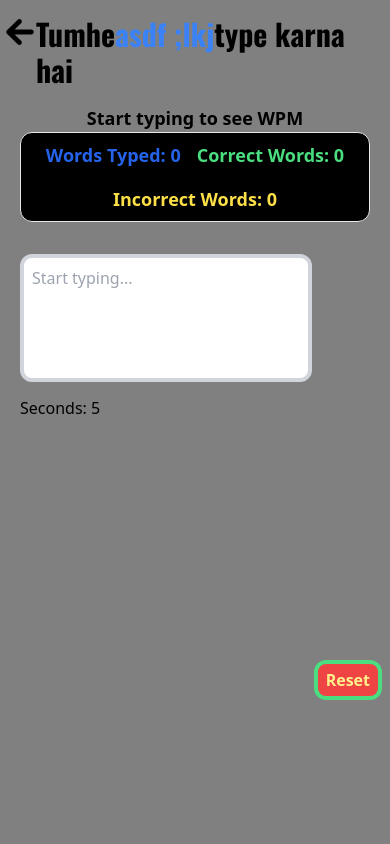
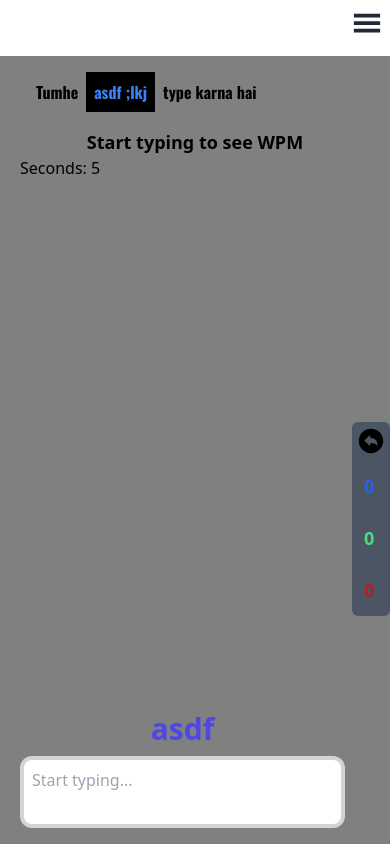
Before and after one commit to Sendhavshab/easy, a React (Vite) app: page /practicearia/lavel1/practice in a window 390 px wide. Built offline with nearby package versions, Linux system fonts and the light colour scheme.

Commit message:
some errors fixed respnsive added

```diff
--- a/src/App.jsx
+++ b/src/App.jsx
@@ -1,16 +1,35 @@
 import React, { useState } from "react";
 import AppLogic from "./AppLogic";
 import ColorPicker from "./ColorPicker";
+import MobileManu from "./MobileManu";
+import { createContext } from "react";
+
+
+
+   export const ResetEverything = createContext();
 const App = () => {
   const [bgColor, setBgColor] = useState("gray");
 
+ const handleReset = () => {
+   setInputText("");
+   setWordsTyped(0);
+   setCorrectWords(0);
+   setIncorrectWords(0);
+   localStorage.removeItem("inputText");
+ };
   return (
+
+
     <div
       className="h-screen w-screen overflow-auto relative  "
       style={{ backgroundColor: bgColor }}
     >
+      <ResetEverything.Provider value={handleReset} >
+          <MobileManu></MobileManu>
       <AppLogic></AppLogic>
+      </ResetEverything.Provider>
     </div>
+
   );
 };
 
--- a/src/AppLogic.jsx
+++ b/src/AppLogic.jsx
@@ -1,19 +1,20 @@
-import React, { useState, useEffect } from "react";
+import React, { useState, useEffect, createContext } from "react";
 import UserInput from "./UserInput";
 import { Routes, Route } from "react-router-dom";
 import LavelsComponent from "./Lavels";
 import PracticeAria from "./PracticeAria";
-const AppLogic = () => {
-  const [userWord, setUserWord] = useState([]);
-  const [UserOldInput, setUserOldInput] = useState("");
+import UserHistory from "./UserHistory";
 
 
-  useEffect(() => {
-    const storedInputText = localStorage.getItem("inputText");
-    if (storedInputText) {
-      setUserOldInput(storedInputText);
-    }
-  }, []);
+
+const AppLogic = () => {
+
+
+  const [userWord, setUserWord] = useState([]);
+
+
+
+
 
   const result = userWord.map((word, index) => {
     if (index !== 0) {
@@ -24,6 +25,7 @@ const AppLogic = () => {
   });
 
   return (
+
       <div>
         <Routes>
           <Route
@@ -34,6 +36,7 @@ const AppLogic = () => {
             path="/lavels"
             element={<LavelsComponent func={setUserWord} />}
           />
+          <Route path="/userhistory" element={<UserHistory />} />
           <Route
             path="/practicearia/:lavel/:userinput"
             element={
@@ -41,8 +44,6 @@ const AppLogic = () => {
                 userWord={userWord}
                 result={result}
                 func={setUserWord}
-              UserOldInput={UserOldInput}
-              setUserOldInput={setUserOldInput}
               ></PracticeAria>
             }
           />
--- a/src/Lavels.jsx
+++ b/src/Lavels.jsx
@@ -24,7 +24,7 @@ const objact = {
     "jag;",
     "fad;",
     "dad;",
-    "daldar;",
+    "dalda;",
     "sag;",
     "gad;",
     "gal;",
@@ -72,8 +72,7 @@ function LavelsComponent({ func }) {
         <CustomBTNOne>MANUALY TYPE WORDS</CustomBTNOne>
       </Link>
 
-      <div>
-        <div>
+      <div className="flex flex-col items-center">
         <Link to="/practicearia/lavel1/practice">
           <CustomBTNTwo onClick={LavelOne}>Lavel 1 - asdf ;lkj</CustomBTNTwo>
         </Link>
@@ -89,7 +88,6 @@ function LavelsComponent({ func }) {
         </Link>
       </div>
     </div>
-    </div>
   );
 }
 
--- /dev/null
+++ b/src/MobileManu.jsx
@@ -0,0 +1,69 @@
+import React, { memo, useContext, useState } from "react";
+import { GiHamburgerMenu } from "react-icons/gi";
+import { GoHomeFill } from "react-icons/go";
+import { Link } from "react-router-dom";
+import { MdShoppingCartCheckout } from "react-icons/md";
+import { RxCross2 } from "react-icons/rx";
+import { GoHistory } from "react-icons/go";
+import { GrClearOption } from "react-icons/gr";
+import { ResetEverything } from "./App";
+function MobileManu({ ProductsValue }) {
+  const [showManu, setShowManu] = useState(false);
+
+  function ManuOpenerClick() {
+    setShowManu(!showManu);
+  }
+
+  const handleReset = useContext(ResetEverything);
+  console.log(handleReset , 'cjdkdjdj');
+  return (
+    <div className="w-screen py-2  bg-white md:hidden z-20 min-h-14 relative ">
+      <GiHamburgerMenu
+        onClick={ManuOpenerClick}
+        className="text-3xl text-gray-800 absolute right-2"
+      />
+      {showManu && (
+        <div
+          onClick={ManuOpenerClick}
+          className={`w-screen h-screen bg-black bg-opacity-80 `}
+        >
+          <div className=" bg-indigo-900 h-full  w-3/4 fixed top-0 right-0  p-8 z-10">
+            <div className="text-xl flex flex-col gap-3">
+              <div className="flex flex-col  gap-5 font-bold  text-white ">
+                <Link
+                  to="/"
+                  onClick={ManuOpenerClick}
+                  className=" border-b-4  py-3"
+                >
+                  <GoHomeFill className="inline-block mr-2" />
+                  HOME
+                </Link>
+                <Link
+                  to="/userhistory"
+                  onClick={ManuOpenerClick}
+                  className="py-3  border-b-4 "
+                >
+                  <GoHistory className="inline-block mr-2" />
+                  HISTORY
+                </Link>
+                <Link
+                  onClick={handleReset}
+                  className="py-3 text-red-700 border-b-4 "
+                >
+                  <GrClearOption className="inline-block mr-2" />
+                  RESET
+                </Link>
+              </div>
+            </div>
+          </div>
+          <RxCross2
+            className="text-3xl font-bold fixed right-14 top-7"
+            onClick={ManuOpenerClick}
+          />
+        </div>
+      )}
+    </div>
+  );
+}
+
+export default memo(MobileManu);
--- /dev/null
+++ b/src/NextWordShow.jsx
@@ -0,0 +1,43 @@
+import React, { useEffect, useMemo, useState } from "react";
+
+function NextWordShow({ userWord, inputText, className }) {
+  const [checkedWord, setCheckWord] = useState(0);
+  const [bounceClass, seBounceClass] = useState("animate-bounce");
+  const lastWord = useMemo(
+    function () {
+      const words = inputText.split(" ");
+      const lW = words[words.length - 2];
+      console.log(lW);
+      return lW;
+    },
+    [inputText]
+  );
+
+  if (
+    userWord[checkedWord] === lastWord ||
+    userWord[checkedWord] == undefined
+  ) {
+    if (userWord[checkedWord] == undefined) {
+      setTimeout(function () {
+        setCheckWord(0);
+      }, 100);
+    } else {
+      setCheckWord(checkedWord + 1);
+    }
+  }
+
+  return (
+    <p
+      onClick={() =>
+        seBounceClass(
+          bounceClass === "animate-bounce" ? "animate-none" : "animate-bounce"
+        )
+      }
+      className={` text-3xl font-bold text-indigo-600  ${className} ${bounceClass}`}
+    >
+      {userWord[checkedWord]}
+    </p>
+  );
+}
+
+export default NextWordShow;
--- a/src/PracticeAria.jsx
+++ b/src/PracticeAria.jsx
@@ -1,6 +1,6 @@
-import React, { useState, useEffect } from "react";
+import React, { useState, useEffect, useContext } from "react";
 import TypingBox from "./TypingBox";
-import Stats from "./Starts";
+import Stats, { MobileStats } from "./Starts";
 import Highlight from "./Highlight";
 import WPM from "./WPM";
 import Timer from "./Timer";
@@ -8,19 +8,26 @@ import CustomBTNthree from "./Button/ButtonThree";
 import { IoMdArrowRoundBack } from "react-icons/io";
 import { Link, useParams } from "react-router-dom";
 import { CallLavelByPracticeAria } from "./Lavels";
+import UserHistory from "./UserHistory";
+import { ResetEverything } from "./App";
+import NextWordShow from "./NextWordShow";
 
-function PracticeAria({ userWord, result, func , UserOldInput, setUserOldInput}) {
-
-  const [copySuccess, setCopySuccess] = useState(false);
+function PracticeAria({ userWord, result, func, UserOldInput }) {
   const [ShowBackspaceMessage, setShowBackspaceMessage] = useState(false);
-  const [showAll, setShowAll] = useState(false);
   const [inputText, setInputText] = useState("");
   const [wordsTyped, setWordsTyped] = useState(0);
   const [correctWords, setCorrectWords] = useState(0);
   const [incorrectWords, setIncorrectWords] = useState(0);
 
+
+
+
+ const lavel = useParams().lavel;
+ const stringWord = useParams().userinput;
+useEffect(() => {
+  console.log("useEffecta vala code ");
   if (userWord.length === 0) {
-    const lavel = useParams().lavel;
+
 
     function Output() {
       return CallLavelByPracticeAria(lavel);
@@ -28,39 +35,27 @@ function PracticeAria({ userWord, result, func , UserOldInput, setUserOldInput})
 
     let xyz = Output();
     if (xyz === undefined) {
-      const stringWord = useParams().userinput;
       xyz = stringWord.split("+");
     }
 
+
     func(xyz);
+
   }
+}, []);
 
-  useEffect(() => {
-    const storedInputText = localStorage.getItem("inputText");
-    if (storedInputText) {
-      setUserOldInput(storedInputText);
-    }
-  }, []);
+ console.log("useEffect ke bahar vala code ");
 
-  const handleReset = () => {
-    setInputText("");
-    setWordsTyped(0);
-    setCorrectWords(0);
-    setIncorrectWords(0);
-    localStorage.removeItem("inputText");
-  };
+  const handleReset = useContext(ResetEverything)
 
-  const handleCopyClick = () => {
-    navigator.clipboard.writeText(UserOldInput);
-    setCopySuccess(true);
-  };
 
   const handleInputChange = (event) => {
     const inputValue = event.target.value.toLowerCase();
-    setInputText(inputValue);
     localStorage.setItem("inputText", inputValue);
     const typedWords = inputValue.trim().split(" ");
     const totalWords = typedWords.length;
+
+    setInputText(inputValue);
     setWordsTyped(totalWords);
     let correctCount = 0;
     let incorrectCount = 0;
@@ -75,38 +70,41 @@ function PracticeAria({ userWord, result, func , UserOldInput, setUserOldInput})
     setIncorrectWords(incorrectCount);
   };
 
-  let oldInput;
-  if (UserOldInput !== "") {
-    if (UserOldInput.split(" ").length > 5) {
-      oldInput = (
-        <>
-          <p>
-            Your old input is:{" "}
-            {showAll ? UserOldInput : UserOldInput.substring(0, 5) + "..."}{" "}
-          </p>
-          <button onClick={() => setShowAll(!showAll)}>
-            Show {showAll ? "less" : "more"}
-          </button>
-        </>
-      );
-    } else {
-      oldInput = <p>Your old input is: {UserOldInput}</p>;
-    }
-  }
+  // let oldInput;
+  // if (UserOldInput !== "") {
+  //   if (UserOldInput.split(" ").length > 5) {
+  //     oldInput = (
+  //       <>
+  //         <p>
+  //           Your old input is:{" "}
+  //           {showAll ? UserOldInput : UserOldInput.substring(0, 5) + "..."}{" "}
+  //         </p>
+  //         <button onClick={() => setShowAll(!showAll)}>
+  //           Show {showAll ? "less" : "more"}
+  //         </button>
+  //       </>
+  //     );
+  //   } else {
+  //     oldInput = <p>Your old input is: {UserOldInput}</p>;
+  //   }
+  // }
 
   return (
     <div className="px-5 w-screen h-screen md:mt-6">
       <Link to="/">
-        <IoMdArrowRoundBack className="fixed left-0 top-3" size={40} />
+        <IoMdArrowRoundBack
+          className="fixed hidden md:block left-0 top-3"
+          size={40}
+        />
       </Link>
-
       <Highlight userInput={inputText} userWord={userWord} />
-      <h2 className="text-3xl m-4 hading-font">
+      <h2 className="md:text-3xl m-4 hading-font">
         Tumhe
-        <span className="text-blue-500">{result}</span>
+        <span className="text-blue-500 mx-2 bg-black p-2 inline-block">
+          {result}
+        </span>
         type karna hai
       </h2>
-
       <div className="md:mt-4">
         <WPM inputText={inputText} />
         <Stats
@@ -114,32 +112,32 @@ function PracticeAria({ userWord, result, func , UserOldInput, setUserOldInput})
           correctWords={correctWords}
           incorrectWords={incorrectWords}
         />
+        <MobileStats
+          wordsTyped={wordsTyped}
+          correctWords={correctWords}
+          incorrectWords={incorrectWords}
+        ></MobileStats>
       </div>
-      <div className="mt-4">
-        {oldInput}
-        {copySuccess && <p>Copied!</p>}
-        {oldInput ? (
-          <CustomBTNthree onClick={handleCopyClick}>Copy</CustomBTNthree>
-        ) : (
-          true
-        )}
-      </div>
+      <UserHistory mainDivClass="hidden md:block"></UserHistory>
       <TypingBox
+        inputText={inputText}
+        userWord={userWord}
         value={inputText}
         onChange={handleInputChange}
         setShowBackspaceMessage={setShowBackspaceMessage}
       />
       <Timer />
       <button
-        className="text-yellow-200 bg-red-500 px-2 md:px-6 py-1 md:py-2 fixed right-2 bottom-36 border-4
+        className=" hidden md:block text-yellow-200 bg-red-500 px-2 md:px-6 py-1 md:py-2 fixed right-2 bottom-36 border-4
          border-green-400 rounded-xl border-solid font-bold transition duration-500 ease-in-out transform hover:scale-110"
         onClick={handleReset}
       >
         Reset
       </button>
+
       {ShowBackspaceMessage && (
         <p className="bg-black font-bold text-slate-300 inline-block px-5 rounded-md py-1 fixed right-1">
-          backspace key don't allowed
+          backspace key don't allowed!
         </p>
       )}
     </div>
--- a/src/Starts.jsx
+++ b/src/Starts.jsx
@@ -1,8 +1,33 @@
-import React from "react";
+import React, { useState } from "react";
+import { IoArrowRedoCircle, IoArrowUndoCircle } from "react-icons/io5";
+
+export function MobileStats({ wordsTyped, correctWords, incorrectWords }) {
+  const [showName, setSowNmae] = useState(false);
+
+  return (
+    <div className="md:hidden flex flex-col gap-2  bg-gray-600 fixed right-0 rounded-md  top-1/2  p-1 text-3xl">
+      {showName ? (
+        <IoArrowRedoCircle onClick={() => setSowNmae(!showName)} />
+      ) : (
+        <IoArrowUndoCircle onClick={() => setSowNmae(!showName)} />
+      )}
+      <p className=" m-2 text-lg font-bold inline-block md:block text-blue-600 ">
+        {wordsTyped} {showName && "Words Typed"}
+      </p>
+      <p className=" m-2 text-lg inline-block font-bold md:block text-green-400">
+        {correctWords} {showName && "Correct Words"}
+      </p>
+      <p className="m-2 text-lg inline-block md:block font-bold text-red-700">
+        {incorrectWords} {showName && "Incorrect Words"}
+      </p>
+    </div>
+  );
+}
 
 const Stats = ({ wordsTyped, correctWords, incorrectWords }) => {
   return (
-    <div className="text-center mb-6 bg-black border rounded-xl ">
+    <div>
+      <div className=" hidden md:block text-center mb-6 bg-black border rounded-xl ">
         <p className=" m-2 text-lg font-bold inline-block md:block text-blue-600 ">
           Words Typed: {wordsTyped}
         </p>
@@ -13,6 +38,7 @@ const Stats = ({ wordsTyped, correctWords, incorrectWords }) => {
           Incorrect Words: {incorrectWords}
         </p>
       </div>
+    </div>
   );
 };
 
--- a/src/TypingBox.jsx
+++ b/src/TypingBox.jsx
@@ -1,25 +1,35 @@
 import React from "react";
+import NextWordShow from "./NextWordShow";
 
-const TypingBox = ({ value, onChange, setShowBackspaceMessage }) => {
+const TypingBox = ({
+  value,
+  onChange,
+  setShowBackspaceMessage,
+  inputText,
+  userWord,
+}) => {
   const handleKeyDown = (event) => {
     if (event.key === "Backspace") {
-      console.log("Backspace")
+      console.log("Backspace");
       event.preventDefault();
       setShowBackspaceMessage(true);
       setTimeout(() => {
         setShowBackspaceMessage(false);
-      }, 2000);
+      }, 3000);
     }
   };
 
   return (
+    <div className="fixed flex flex-col items-center w-10/12  md:sticky bottom-2">
+      <NextWordShow inputText={inputText} userWord={userWord} />
       <textarea
-      className="w-10/12 my-2 sticky bottom-2 min-h-32 max-h-48 border-4 border-gray-300 rounded-xl resize-none p-2"
+        className=" my-2 w-full   md:min-h-32 max-h-48 border-4 border-gray-300 rounded-xl resize-none p-2"
         value={value}
         onChange={onChange}
         onKeyDown={handleKeyDown}
         placeholder="Start typing..."
       />
+    </div>
   );
 };
 
--- /dev/null
+++ b/src/UserHistory.jsx
@@ -0,0 +1,83 @@
+import React, { useState, useEffect } from "react";
+import CustomBTNthree from "./Button/ButtonThree";
+import { Link } from "react-router-dom";
+function UserHistory(param) {
+  const [UserOldInput, setUserOldInput] = useState("");
+  const [showAll, setShowAll] = useState(false);
+  const [copySuccess, setCopySuccess] = useState(false);
+
+  useEffect(() => {
+    const storedInputText = localStorage.getItem("inputText");
+    if (storedInputText) {
+      setUserOldInput(storedInputText);
+    }
+  }, []);
+
+  useEffect(() => {
+    const storedInputText = localStorage.getItem("inputText");
+    if (storedInputText) {
+      setUserOldInput(storedInputText);
+    }
+  }, []);
+
+  let oldInput;
+  if (UserOldInput !== "") {
+    if (UserOldInput.split(" ").length > 5) {
+      oldInput = (
+        <>
+          {showAll && (
+            <button
+              className="text-blue-600 font-bold hover:text-indigo-800"
+              onClick={() => setShowAll(!showAll)}
+            >
+              Show Less
+            </button>
+          )}
+          <p className=" font-black text-xl text-center px-4">
+            Your old input is:{" "}
+            {showAll ? UserOldInput : UserOldInput.substring(0, 5) + "..."}{" "}
+          </p>
+          <button
+            className="text-blue-600 font-bold hover:text-indigo-800"
+            onClick={() => setShowAll(!showAll)}
+          >
+            Show {showAll ? "Less" : "More"}
+          </button>
+        </>
+      );
+    } else {
+      oldInput = (
+        <p className=" font-black text-2xl text-center px-4">
+          Your old input is: {UserOldInput}
+        </p>
+      );
+    }
+  }
+
+  const handleCopyClick = () => {
+    navigator.clipboard.writeText(UserOldInput);
+    setCopySuccess(true);
+  };
+  return (
+    <div className={`w-screen h-screen  ${param.mainDivClass}`}>
+      <div className="mt-4">
+        {copySuccess && <p>Copied!</p>}
+        {oldInput ? (
+          <CustomBTNthree onClick={handleCopyClick}>Copy</CustomBTNthree>
+        ) : (
+          <div className="flex flex-col gap-4 items-center">
+            <p className=" font-black text-2xl text-center px-4">
+              Sorry for the trouble but we don't save long time history
+            </p>
+            <Link to="/">
+              <CustomBTNthree>GO HOME</CustomBTNthree>
+            </Link>
+          </div>
+        )}
+        <div className="bg-white"> {oldInput}</div>
+      </div>
+    </div>
+  );
+}
+
+export default UserHistory;
```
Also changed, not shown: 1 other file (tests, documents, lock files or other folders). Lines whose indentation alone changed are shown as unchanged.
